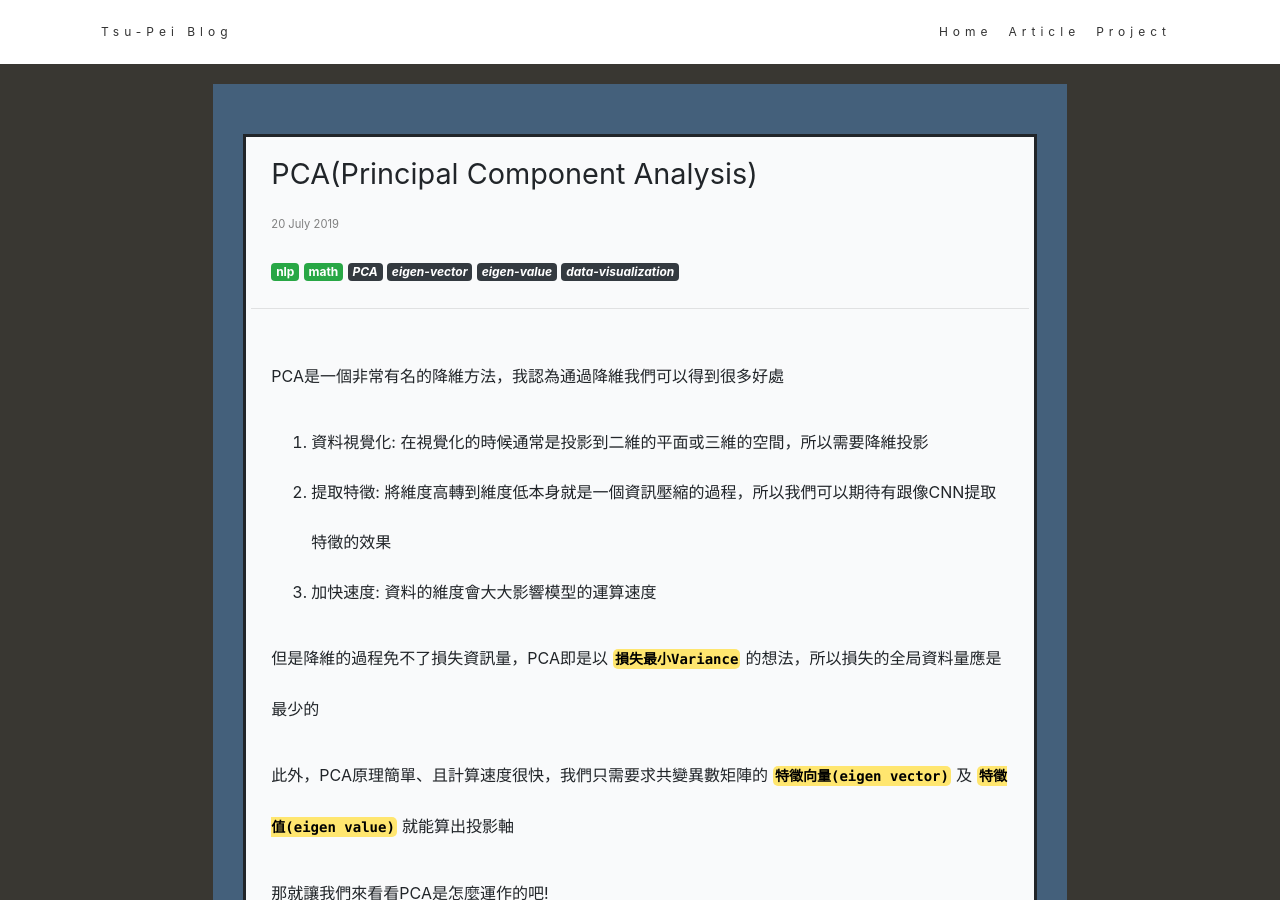
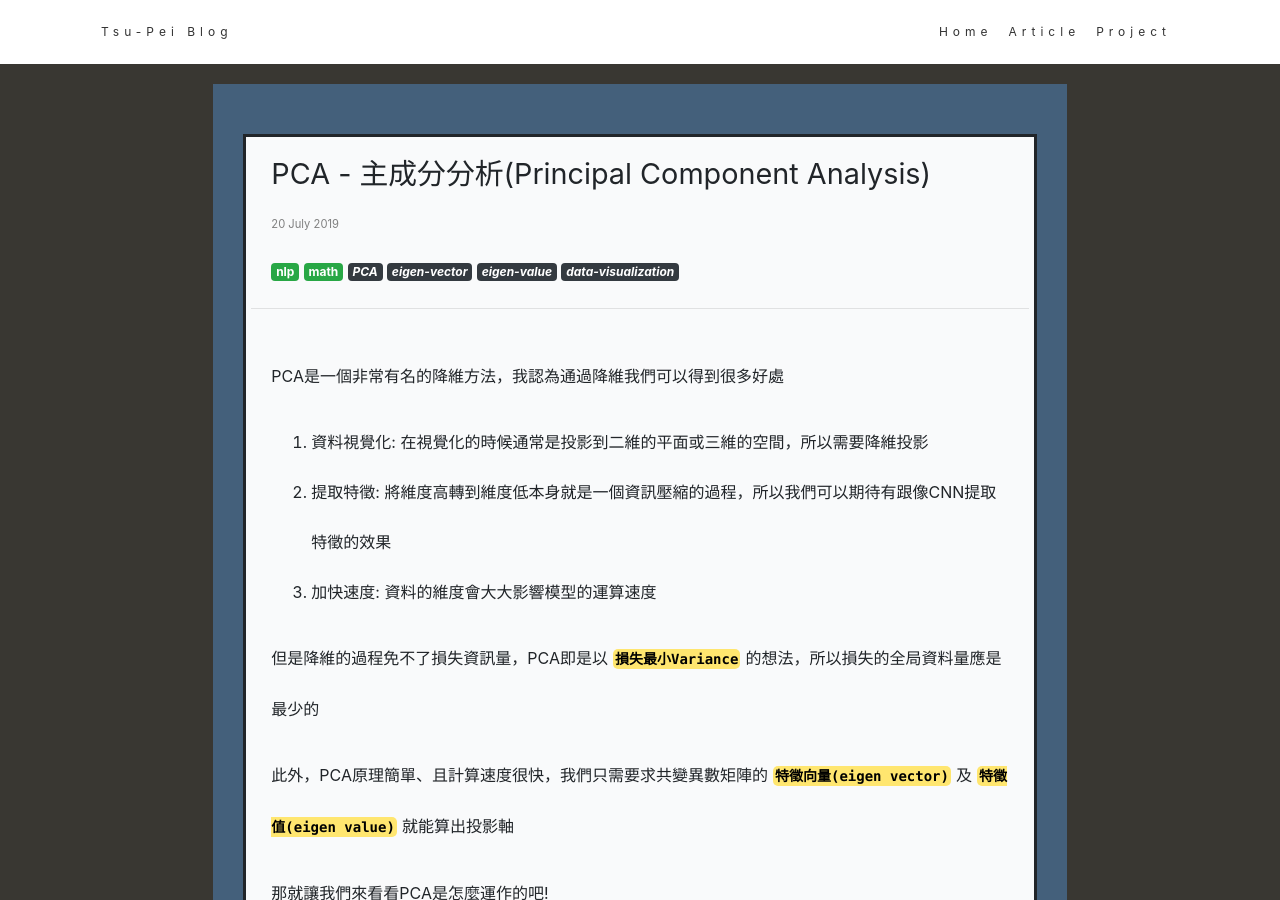
Before and after one commit to tsupei/tsupei.github.io, a Jekyll site: the page built from _posts/nlp/2019-07-20-PCA.md, in a window 1280 px wide and 900 px high. Built offline with Jekyll 4.4.1, drawn with Linux system fonts in a browser that asks for light colours; nearby versions of some CDN libraries; formulas are drawn with MathJax 3.

Commit message:
Update PCA.

```diff
--- a/_includes/fixed-elements/footer.html
+++ b/_includes/fixed-elements/footer.html
@@ -28,7 +28,7 @@
 						<i class="fas fa-envelope-square fa-3x"></i>
 					</a>
 					<a class="account" href="https://www.linkedin.com/in/tsupei/">
-						<i class="fas fa-linkedin fa-3x"></i>
+						<i class="fab fa-linkedin fa-3x"></i>
 					</a>
 				</div>
 			</div>
--- a/_posts/nlp/2019-07-20-PCA.md
+++ b/_posts/nlp/2019-07-20-PCA.md
@@ -1,7 +1,8 @@
 ---
 layout: article_post
-title:  "PCA(Principal Component Analysis)"
+title:  "PCA - 主成分分析(Principal Component Analysis)"
 categories: nlp math
+description: "PCA(主成分分析)降維"
 excerpt_separator: <!--more-->
 tags: PCA eigen-vector eigen-value data-visualization
 highlight: true
```
